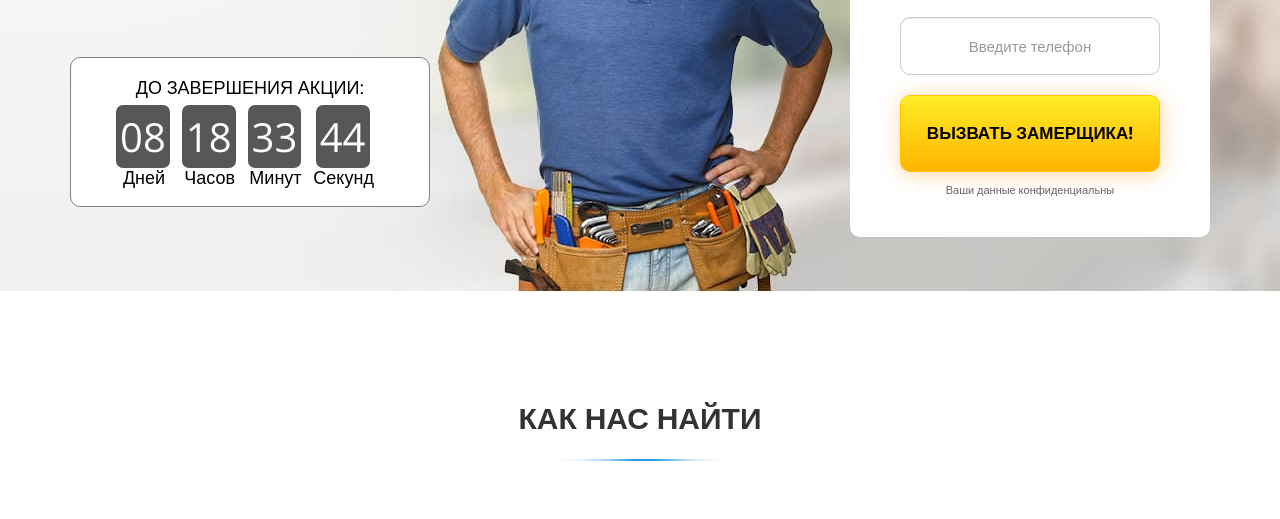
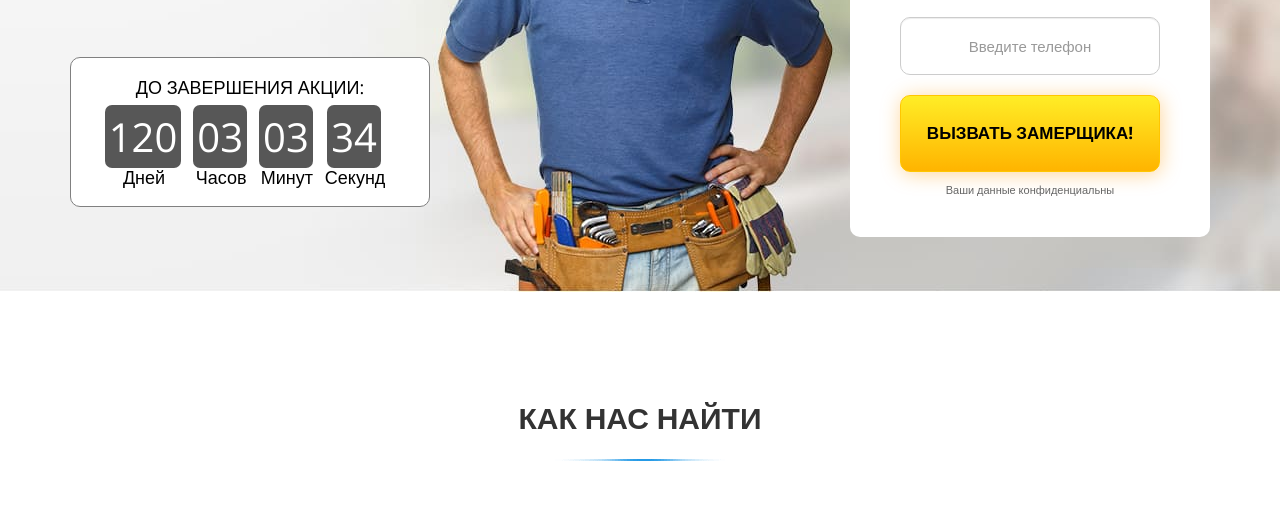
Before and after one commit to hellovadim/windows, a website with bundled scripts: page src/index.html in a window 1280 px wide. Shown: the part 5213-5732 px from the top of the page. Built offline with nearby package versions, Linux system fonts and the light colour scheme.

Commit message:
we add timer

```diff
--- a/gulpfile.js
+++ b/gulpfile.js
@@ -4,8 +4,8 @@ const gulp = require("gulp");
 const webpack = require("webpack-stream");
 const browsersync = require("browser-sync");
 
-// const dist = "./dist/";
-const dist = "V:/OpenServer/domains/test"
+const dist = "./dist/";
+
 
 gulp.task("copy-html", () => {
     return gulp.src("./src/index.html")
--- a/src/js/main.js
+++ b/src/js/main.js
@@ -3,11 +3,14 @@ import modals from './modules/modals';
 import tabs from './modules/tabs';
 import forms from './modules/forms';
 import changeModalState from './modules/changeModalState';
+import timer from './modules/timer';
 
 window.addEventListener('DOMContentLoaded', ()=>{
 "use strict";
 
 let modalState = {};
+
+let deadline = '2021-08-01';
 
 
 changeModalState(modalState);
@@ -16,4 +19,5 @@ tabs('.glazing_slider','.glazing_block', '.glazing_content', 'active');
 tabs('.decoration_slider', '.no_click', '.decoration_content > div > div', 'active');
 tabs('.balcon_icons', '.balcon_icons_img', '.big_img > img', 'do_image_more', 'inline-block')
 forms(modalState);
+timer ('.container1', deadline);
 });
--- /dev/null
+++ b/src/js/modules/timer.js
@@ -0,0 +1,64 @@
+const timer = (id, deadline) => {
+
+    const addZero = (num) => {
+        if(num <=9) {
+            return '0' + num;
+        }else{
+            return num;
+        }
+    }
+
+
+    const getTimeRemaining = (endtime) => {
+        const t = Date.parse(endtime) - Date.parse(new Date()),
+              seconds = Math.floor((t/1000) % 60),
+              minutes = Math.floor((t/1000/60) % 60),
+              hours = Math.floor((t/(1000 * 60 * 60)) % 24),
+              days = Math.floor(t/(1000 * 60 * 60 * 24));
+
+        return {
+            'total': t,
+            'days': days,
+            'hours': hours,
+            'minutes': minutes,
+            'seconds': seconds
+        }
+
+    };
+
+    const setClock = (selector, endtime) => {
+        const timer = document.querySelector(selector),
+              days = timer.querySelector('#days'),
+              hours = timer.querySelector('#hours'),
+              minutes = timer.querySelector('#minutes'),
+              seconds = timer.querySelector('#seconds'),
+              timeInterval = setInterval(updateClock, 1000);
+
+        updateClock();
+
+        function updateClock() {
+            const t = getTimeRemaining(endtime);
+
+            days.textContent = addZero(t.days);
+            hours.textContent = addZero(t.hours);
+            minutes.textContent = addZero(t.minutes);
+            seconds.textContent = addZero(t.seconds);
+
+
+            if (t.total <= 0) {
+                days.textContent = "00";
+                hours.textContent = "00";
+                minutes.textContent = "00";
+                seconds.textContent = "00";
+
+                clearInterval(timeInterval);
+            }
+
+        }
+    };
+
+    setClock(id, deadline);
+
+};
+
+export default timer;
```
Also changed, not shown: dist/index.html, dist/script.js, 1 other file.
